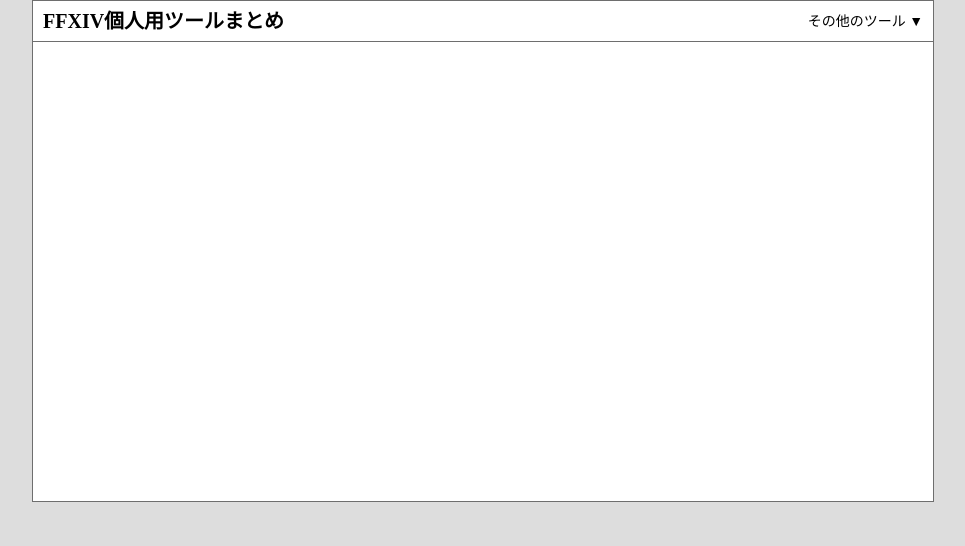
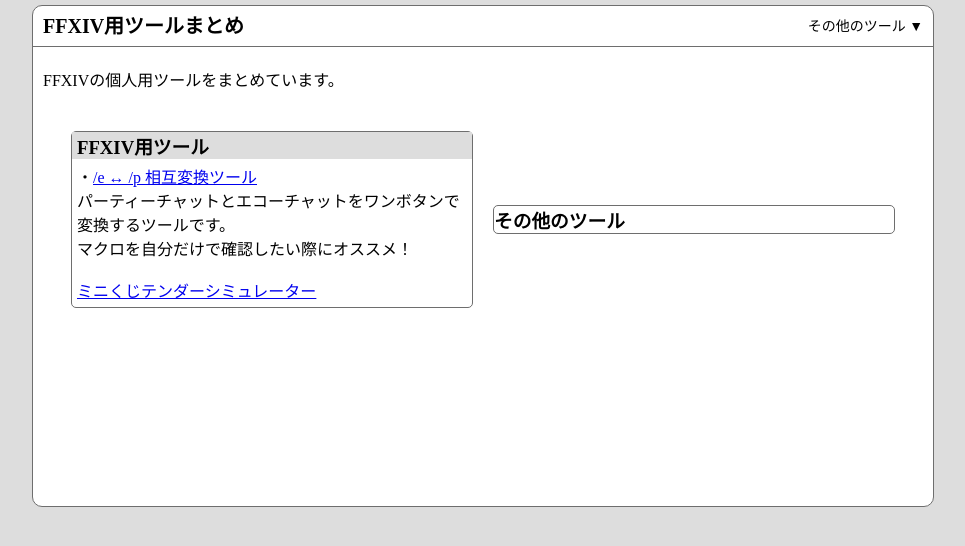
Before and after one commit to efgieL33t/efugiel33t.github.io, a plain HTML site: page index.html in a window 1280 px wide. Shown: the whole page, without its empty margins (157-1122 px from the left). Drawn offline with Linux system fonts and the light colour scheme.

Commit message:
Add files via upload

```diff
--- a/css/ffxivMacroPtoE.css
+++ b/css/ffxivMacroPtoE.css
@@ -11,7 +11,7 @@ body {
   max-width: 900px;
   min-width: 300px;
   min-height: 500px;
-  margin: 0 auto;
+  margin: 5px auto 0;
   border: 1px solid #6e6e6e;
   background-color: white;
 }
@@ -23,12 +23,14 @@ header {
   border-bottom: 1px solid #6e6e6e;
 }
 
-.header-logo p {
+.header-logo a {
   float: left;
   padding: 10px;
   font-size: 20px;
   line-height: 20px;
   font-weight: bold;
+  color: inherit;
+  text-decoration: none;
 }
 
 .header-list {
--- a/index.css
+++ b/index.css
@@ -11,8 +11,9 @@ body {
   max-width: 900px;
   min-width: 300px;
   min-height: 500px;
-  margin: 0 auto;
+  margin: 5px auto 0;
   border: 1px solid #6e6e6e;
+  border-radius: 10px;
   background-color: white;
 }
 
@@ -23,12 +24,14 @@ header {
   border-bottom: 1px solid #6e6e6e;
 }
 
-.header-logo p {
+.header-logo a {
   float: left;
   padding: 10px;
   font-size: 20px;
   line-height: 20px;
   font-weight: bold;
+  color: inherit;
+  text-decoration: none;
 }
 
 .header-list {
@@ -69,3 +72,31 @@ header {
 }
 
 /**************** ここまで共通 ****************/
+
+.description {
+  padding: 10px 0px 0px 10px;
+}
+
+.container {
+  display: flex;
+  align-items: center;
+  justify-content: center;
+  gap: 20px;
+  padding: 40px 0px;
+  margin: 0 auto;
+}
+
+.box {
+  width: 400px;
+  border: 1px solid #6e6e6e;
+  border-radius: 5px;
+}
+
+.box-contents {
+  padding: 5px;
+}
+
+.box-title h3 {
+  background-color: #ddd;
+  padding-left: 5px;
+}
--- a/index.html
+++ b/index.html
@@ -12,7 +12,7 @@
   <body>
     <header>
       <div class="header-logo">
-        <p>FFXIV個人用ツールまとめ</p>
+        <a href="./index.html">FFXIV用ツールまとめ</a>
       </div>
       <div class="header-list">
         <p>その他のツール ▼</p>
@@ -26,5 +26,34 @@
         </ul>
       </div>
     </header>
+    <div class="main">
+      <div class="description">
+        <p>FFXIVの個人用ツールをまとめています。</p>
+      </div>
+      <div class="container">
+        <div class="box ffxiv">
+          <div class="box-title">
+            <h3>FFXIV用ツール</h3>
+          </div>
+          <div class="box-contents">
+            <div class="macroPtoE">
+              <span>・</span><a href="./html/ffxivMacroPtoE.html">/e ↔ /p 相互変換ツール</a>
+              <p>
+                パーティーチャットとエコーチャットをワンボタンで <br />
+                変換するツールです。
+              </p>
+              <p>マクロを自分だけで確認したい際にオススメ！</p>
+              <br />
+            </div>
+            <div class="cactpotSimu">
+              <a href="#">ミニくじテンダーシミュレーター</a>
+            </div>
+          </div>
+        </div>
+        <div class="box other">
+          <h3>その他のツール</h3>
+        </div>
+      </div>
+    </div>
   </body>
 </html>
```
Also changed, not shown: html/ffxivMacroPtoE.html (+1 -1 lines).
